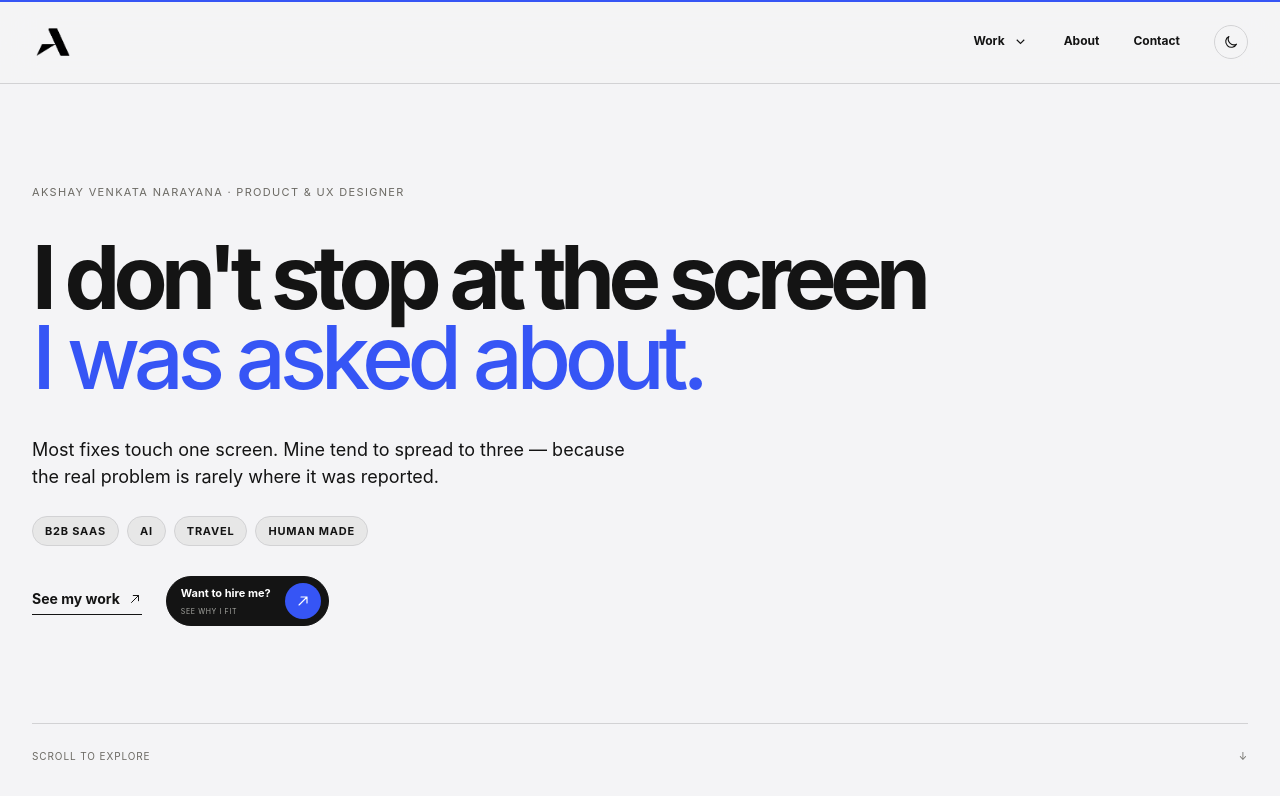
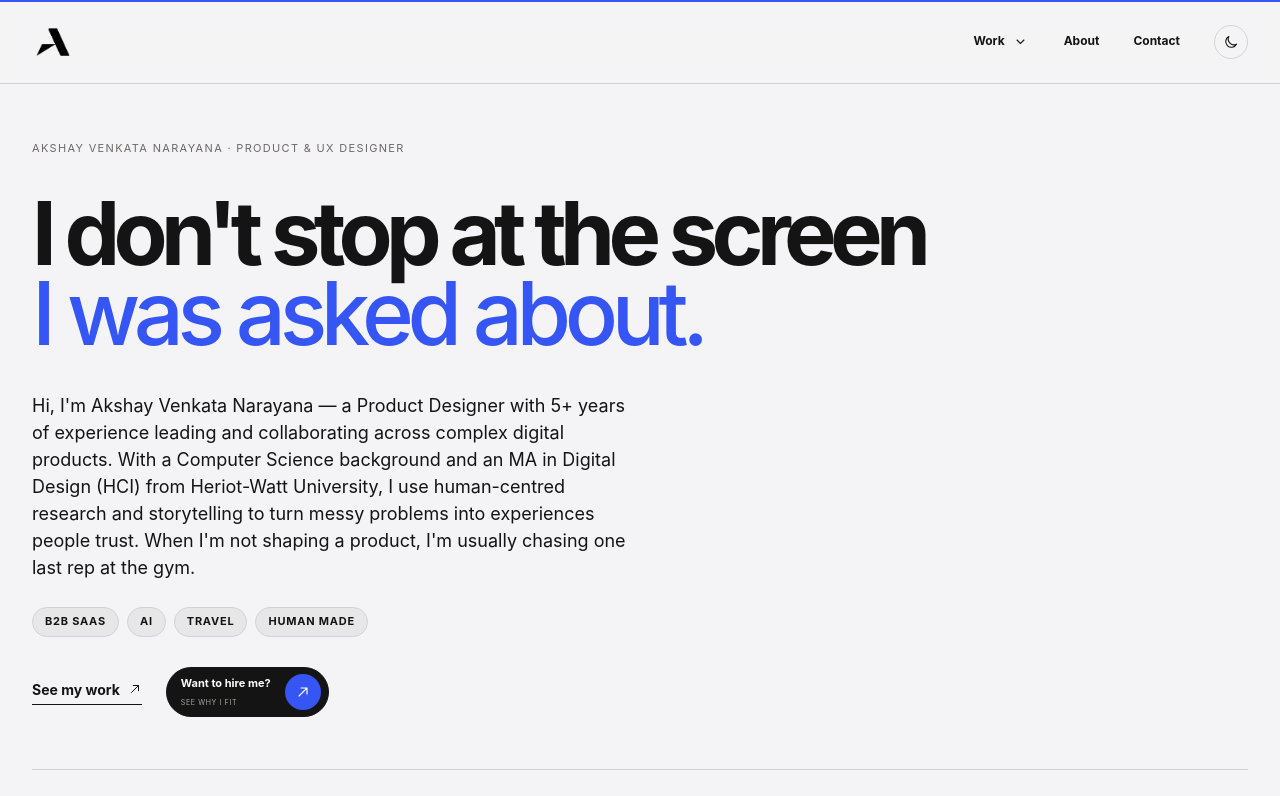
Before and after one commit to Akshayux/akshay-portfolio, a Next.js app: page / in a window 1280 px wide. Shown: the top 796 px of the page. Built offline with nearby package versions, Linux system fonts and the light colour scheme.

Commit message:
Refine hero introduction copy

```diff
--- a/app/page.tsx
+++ b/app/page.tsx
@@ -10,7 +10,7 @@ export default function Home(){return <PageFrame>
       <span className="hero-label">Akshay Venkata Narayana · Product &amp; UX Designer</span>
       <h1 data-parallax-layer data-parallax-speed="12">I don&apos;t stop at the screen<br/><em>I was asked about.</em></h1>
       <div className="hero-intro">
-        <p>Most fixes touch one screen. Mine tend to spread to three — because the real problem is rarely where it was reported.</p>
+        <p>Hi, I&apos;m Akshay Venkata Narayana — a Product Designer with 5+ years of experience leading and collaborating across complex digital products. With a Computer Science background and an MA in Digital Design (HCI) from Heriot-Watt University, I use human-centred research and storytelling to turn messy problems into experiences people trust. When I&apos;m not shaping a product, I&apos;m usually chasing one last rep at the gym.</p>
         <div className="hero-expertise-pills" aria-label="Industries and product experience">
           <span>B2B SaaS</span><span>AI</span><span>Travel</span><span>Human made</span>
         </div>
```
